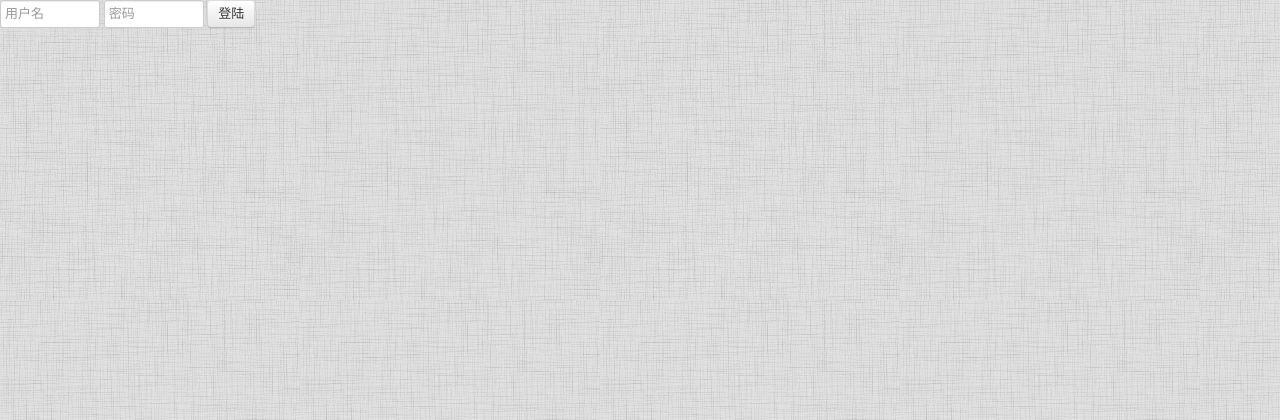
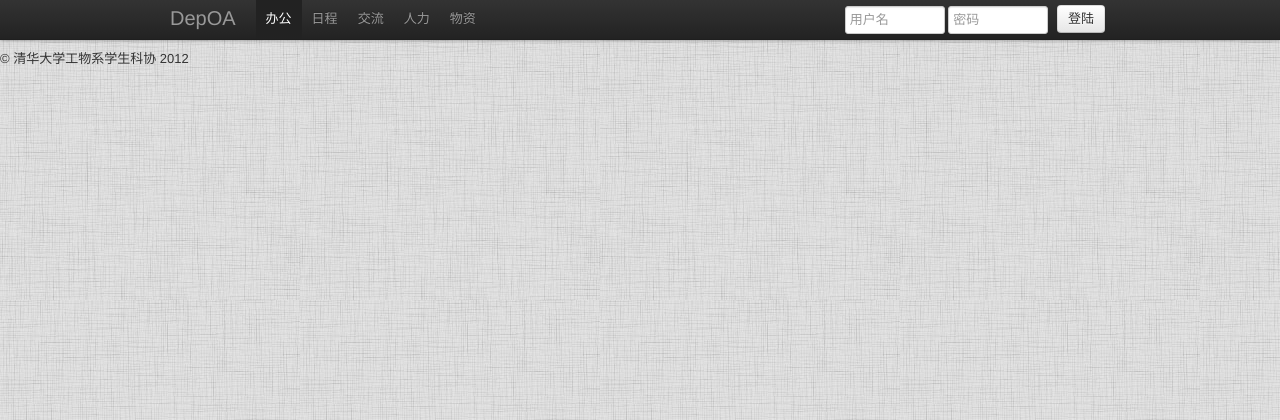
Before and after one commit to lihm09/DepOA, a Django app: page / in a window 1280 px wide. Shown: the top 420 px of the page. Run offline with Django 3.2, Linux system fonts and the light colour scheme.

Commit message:
界面修改

```diff
--- a/templates/base.html
+++ b/templates/base.html
@@ -9,9 +9,23 @@
   </head>
   <body>
 
-  <div>
+
+  <div class="navbar navbar-fixed-top">
+      <div class="navbar-inner">
+          <div class="container">
+              <a class="brand" href="/">DepOA</a>
+              <div class="nav-collapse">
+                  <ul class="nav">
+                      <li class="active"><a href="/doc">办公</a></li>
+                      <li><a href="#">日程</a></li>
+                      <li><a href="#">交流</a></li>
+                      <li><a href="#">人力</a></li>
+                      <li><a href="#">物资</a></li>
+                  </ul>
+              </div>
+              <div class="pull-right form-inline" style="max-height: 40px;">
                   {% if user.is_authenticated %}
-          欢迎您：<a href="{% url django.contrib.auth.views.logout_then_login %}">{{user.username}}</a>
+                      {{user.username}} <a class="btn btn-danger" href="{% url django.contrib.auth.views.logout_then_login %}">注销</a>
                   {% else %}
                       <form class="form-horizontal" action='{% url django.contrib.auth.views.login %}' method='post'>{% csrf_token %}
                           <input class="input-small" name='username' type="text" placeholder="用户名">
@@ -20,9 +34,20 @@
                       </form>
                   {% endif %}
               </div>
+          </div>
+      </div>
+  </div>
 
-      <div class="container">
+
+      <div class="container" style="padding-top: 50px">
           {% block content %}{% endblock %}
       </div>
+
+
+  <div>
+      &copy; 清华大学工物系学生科协 2012
+  </div>
+
+
   </body>
 </html>
--- a/templates/login.html
+++ b/templates/login.html
@@ -34,5 +34,8 @@
         <input type="hidden" name="next" value="{{ next }}">
     </form>
 
+<a class="btn" href="/">返回</a>
+
+
 </body>
 </html>
```
Lines whose indentation alone changed are shown as unchanged.
